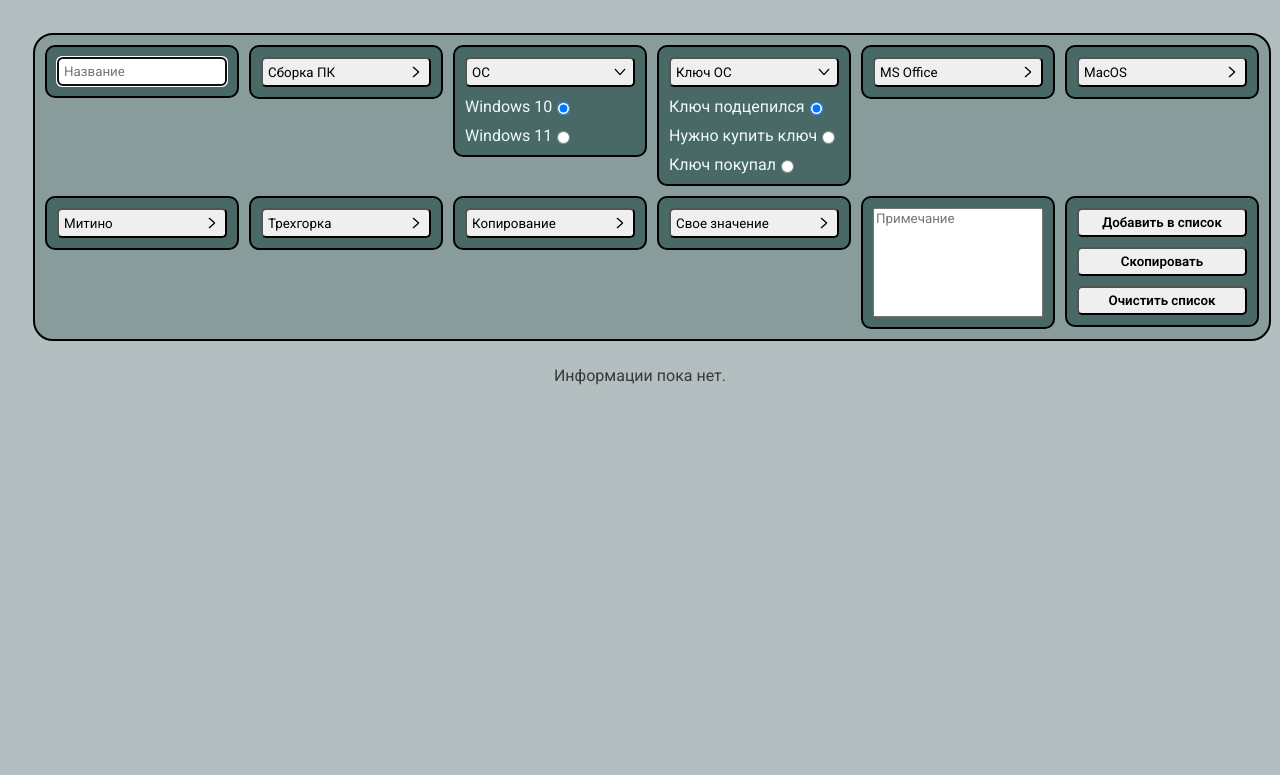
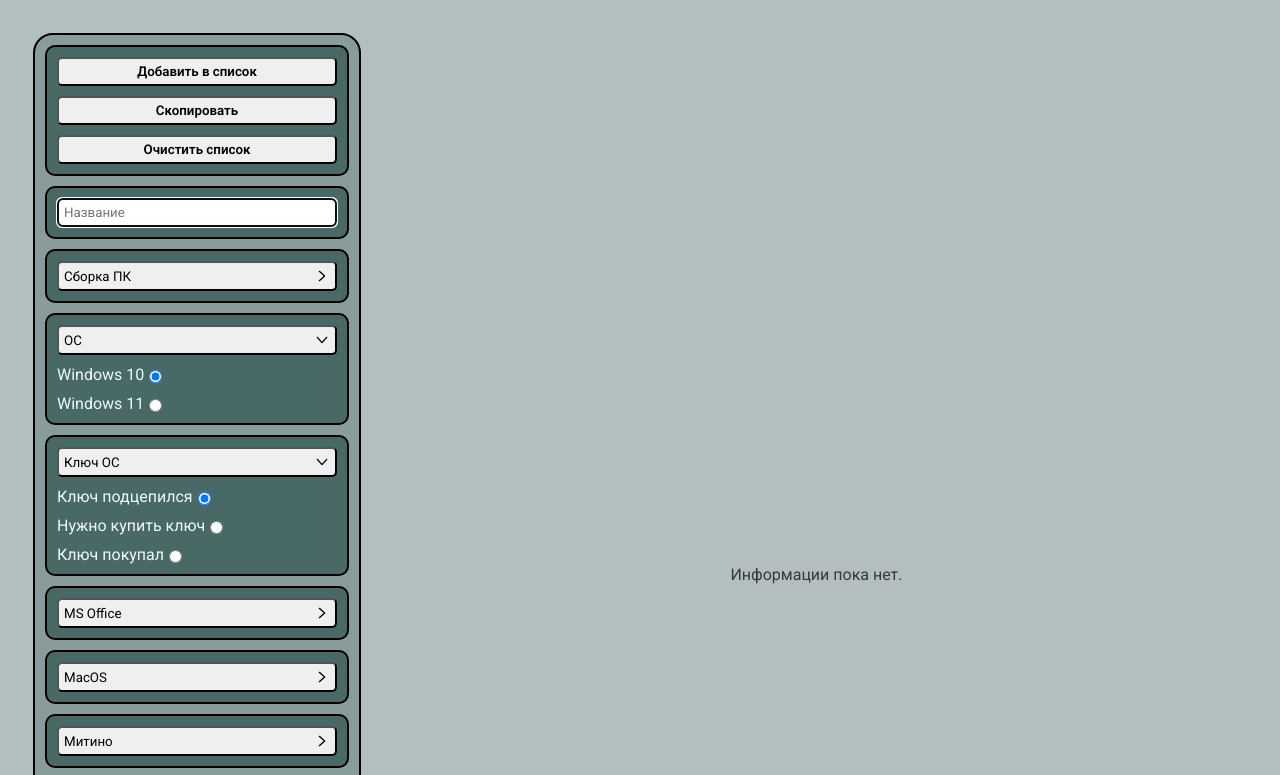
Before and after one commit to mlxgang/cwc, a plain HTML site: page index.html in a window 1280 px wide. Shown: the top 775 px of the page. Drawn offline with Linux system fonts and the light colour scheme.

Commit message:
refactor: small redesign

```diff
--- a/index.html
+++ b/index.html
@@ -8,6 +8,12 @@
 <body>
 <form name="cart" class="form">
   <ul class="form-list">
+    <li class="block form-item">
+      <button class="button accept" type="submit">Добавить в список</button>
+      <button id="copy-to-clipboard" class="button accept" type="button">Скопировать</button>
+      <button id="clear" class="button delete" type="button">Очистить список</button>
+    </li>
+
     <li class="block form-item">
       <input id="title" type="text" placeholder="Название" name="title" required autofocus />
     </li>
@@ -96,12 +102,6 @@
     <li class="block form-item">
       <textarea id="note" placeholder="Примечание" name="note"></textarea>
     </li>
-
-    <li class="block form-item">
-      <button class="button accept" type="submit">Добавить в список</button>
-      <button id="copy-to-clipboard" class="button accept" type="button">Скопировать</button>
-      <button id="clear" class="button delete" type="button">Очистить список</button>
-    </li>
   </ul>
 </form>
 <ul id="result-container"></ul>
--- a/src/styles/style.css
+++ b/src/styles/style.css
@@ -12,9 +12,8 @@
 body {
   display: flex;
   justify-content: center;
-  flex-direction: column;
+  align-items: center;
   gap: 25px;
-  align-items: flex-start;
   padding: 25px;
   user-select: none;
   background-color: var(--bg-color-primary);
@@ -62,13 +61,9 @@ body {
   gap: 10px;
 }
 
-.form {
-  width: 100%;
-}
-
 .form-list {
-  width: 100%;
   display: flex;
+  flex-direction: column;
   align-items: flex-start;
   justify-content: space-between;
   flex-wrap: wrap;
@@ -81,7 +76,7 @@ body {
 }
 
 .form-item {
-  flex-basis: 160px;
+  min-width: 280px;
   flex-grow: 1;
 }
 
```
Also changed, not shown: 1 other file.
